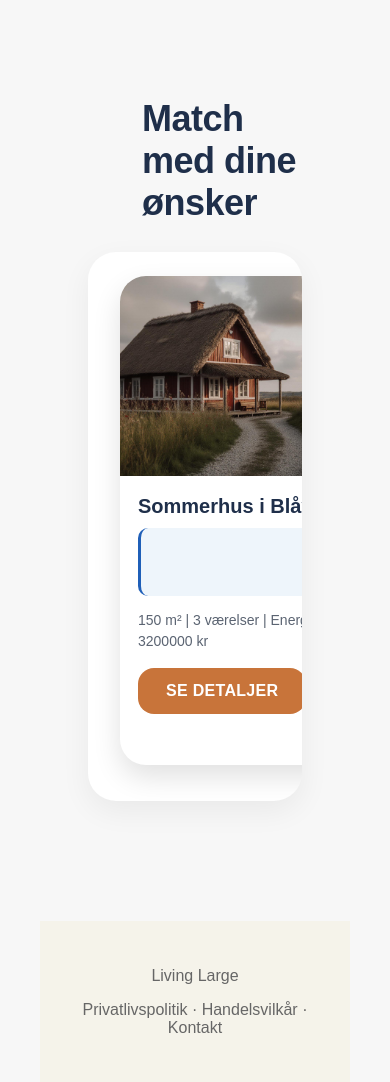
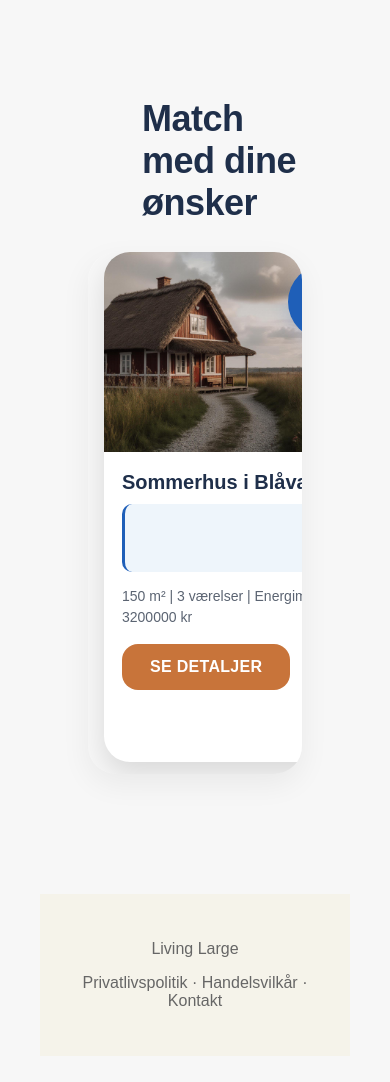
Before and after one commit to womberggaming-maker/LivingLarge, a Flask app: page / in a window 390 px wide. Shown: the part 1711-2793 px from the top of the page. After the commit the page ends 2767 px from the top, so only its background shows below. Run offline with Flask 3, Linux system fonts and the light colour scheme.

Commit message:
important

```diff
--- a/LivingLarge/static/style.css
+++ b/LivingLarge/static/style.css
@@ -485,40 +485,7 @@
     }
 }
 
-    @media (max-width: 768px) {
-   .showcase-wrapper {
-       display: block;
-   }
-   .showcase-board {
-       width: 100%;
-       max-width: 100%;
-       overflow-x: auto;
-       overflow-y: hidden;
-       -webkit-overflow-scrolling: touch;
-       touch-action: pan-x;
-       scrollbar-width: none;
-       -ms-overflow-style: none;
-       padding: 0;
-   }
-   .showcase-board::-webkit-scrollbar {
-       display: none;
-   }
-   .showcase-grid {
-       display: flex;
-       flex-wrap: nowrap;
-       gap: 16px;
-       width: max-content;
-       padding: 0 16px 12px 16px;
-   }
-   .showcase-card {
-       flex: 0 0 280px;
-       min-width: 280px;
-       max-width: 280px;
-   }
-   .showcase-arrow {
-       display: none;
-   }
-}
+
     .home-card:hover{
         transform:translateY(-4px);
         box-shadow:0 22px 40px rgba(15,23,42,0.14);
@@ -1830,3 +1797,44 @@ font-size:14px;
    }
 }
 }
+@media (max-width: 768px) {
+   .showcase-wrapper {
+       display: block !important;
+       overflow: visible !important;
+   }
+   .showcase-board {
+       width: 100% !important;
+       max-width: 100% !important;
+       overflow-x: scroll !important;
+       overflow-y: hidden !important;
+       -webkit-overflow-scrolling: touch !important;
+       touch-action: pan-x !important;
+       padding: 0 !important;
+       margin: 0 !important;
+       background: transparent !important;
+   }
+   .showcase-board::-webkit-scrollbar {
+       display: none !important;
+   }
+   .showcase-grid {
+       display: flex !important;
+       flex-wrap: nowrap !important;
+       grid-template-columns: none !important;
+       width: max-content !important;
+       min-width: max-content !important;
+       gap: 16px !important;
+       padding: 0 16px 12px 16px !important;
+       margin: 0 !important;
+       align-items: stretch !important;
+   }
+   .showcase-card {
+       flex: 0 0 280px !important;
+       min-width: 280px !important;
+       max-width: 280px !important;
+   }
+   .showcase-arrow,
+   .left-arrow,
+   .right-arrow {
+       display: none !important;
+   }
+}
```
